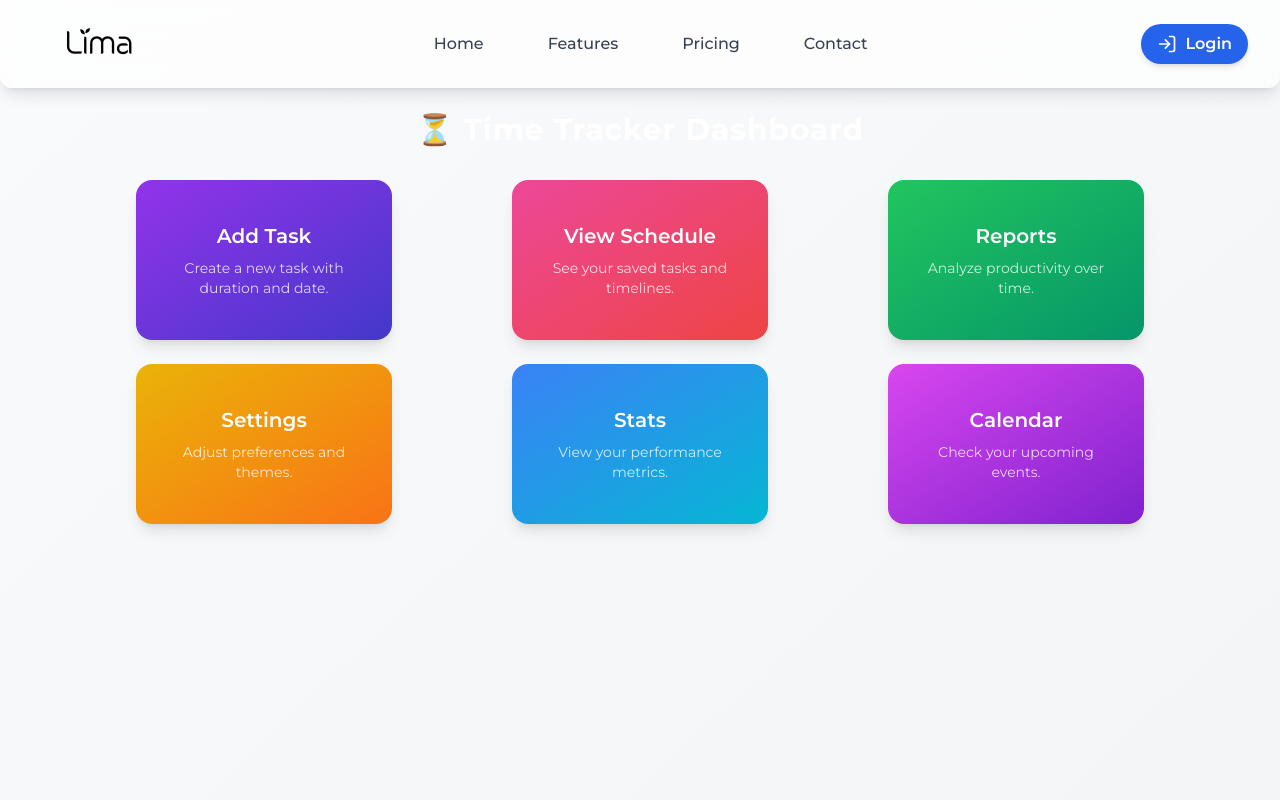
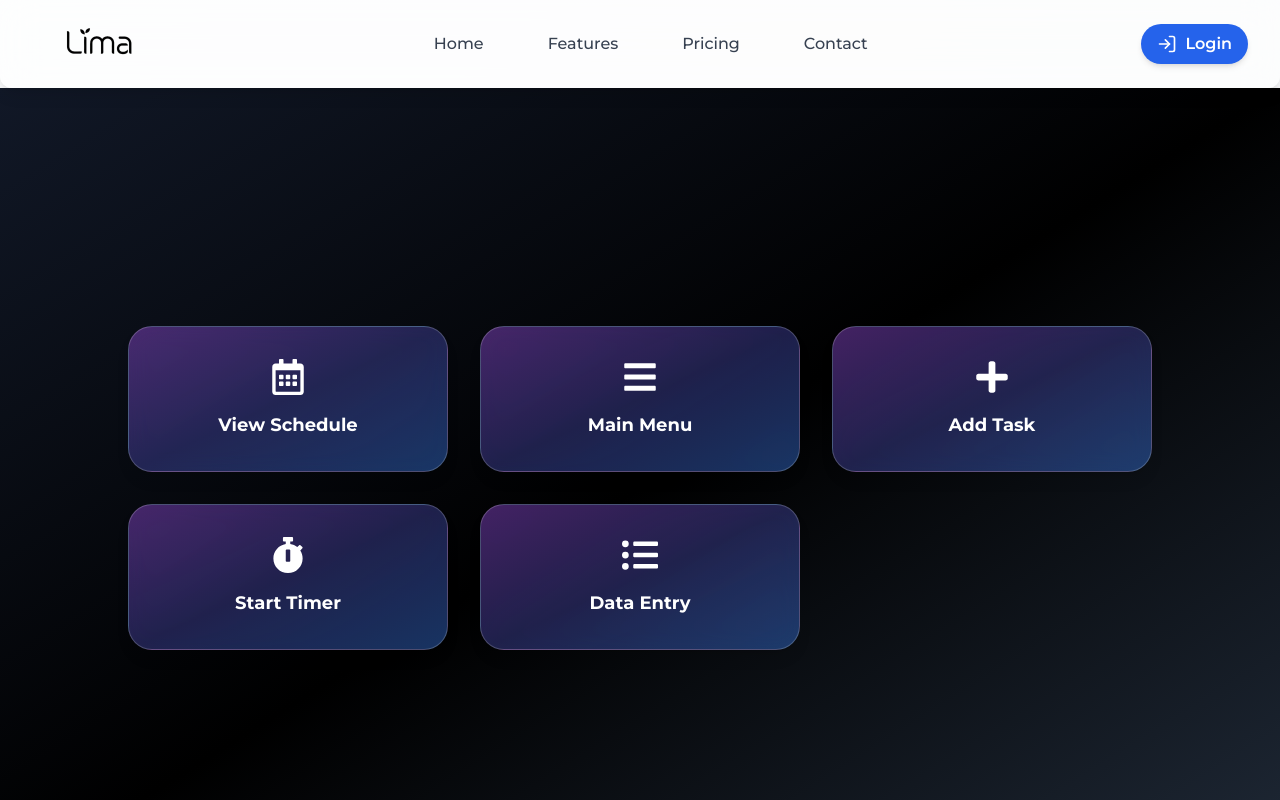
Before and after one commit to Shashwath-K/LimaProject, a React (Vite) app: page /time-tracker in a window 1280 px wide. Shown: the top 800 px of the page. Built offline with nearby package versions, Linux system fonts and the light colour scheme.

Commit message:
Tracker UI changes

```diff
--- a/src/components/pages/TimeTracker.jsx
+++ b/src/components/pages/TimeTracker.jsx
@@ -1,155 +1,70 @@
-// src/TimeTracker.jsx
 import React, { useState, useEffect } from "react";
-import { motion } from "framer-motion";
 import axios from "axios";
+import { FaRegCalendarAlt, FaStopwatch, FaListUl, FaPlus, FaBars } from "react-icons/fa";
+import CardDesign from "./TimeTracker/CardDesign";
+import ScheduleView from "./TimeTracker/ScheduleView";
 import MenuView from "./TimeTracker/MenuView";
 import AddTaskView from "./TimeTracker/AddTaskView";
-import ScheduleView from "./TimeTracker/ScheduleView";
-
-const cardVariants = {
-    hidden: { opacity: 0, y: 30 },
-    visible: { opacity: 1, y: 0, transition: { duration: 0.4, ease: "easeOut" } },
-    hover: { scale: 1.05, boxShadow: "0px 10px 25px rgba(0,0,0,0.2)" }
-};
 
 const TimeTracker = () => {
     const [view, setView] = useState("menu");
-    const [task, setTask] = useState("");
-    const [duration, setDuration] = useState("");
-    const [date, setDate] = useState("");
     const [entries, setEntries] = useState([]);
     const [loading, setLoading] = useState(false);
 
-    const handleAddTask = async () => {
-        if (!task || !duration) return;
-        const timestamp = date ? new Date(date).toISOString() : new Date().toISOString();
-        try {
-            await axios.post("http://localhost:3001/save", { task, duration, timestamp });
-            setEntries([...entries, { task, duration, timestamp }]);
-            setTask("");
-            setDuration("");
-            setDate("");
-            setView("menu");
-        } catch (err) {
-            console.error("Error saving task:", err);
-        }
-    };
-
-    const loadSchedule = async () => {
-        setLoading(true);
-        try {
-            const res = await axios.get("http://localhost:3001/data");
-            setEntries(res.data);
-        } catch (err) {
-            console.error("Error fetching schedule:", err);
-        } finally {
-            setLoading(false);
-        }
-    };
-
     useEffect(() => {
         if (view === "schedule") {
-            loadSchedule();
+            fetchData();
         }
     }, [view]);
 
+    const fetchData = async () => {
+        setLoading(true);
+        try {
+            const response = await axios.get("http://localhost:3001/data");
+            setEntries(response.data);
+        } catch (error) {
+            console.error("Error fetching schedule:", error);
+        }
+        setLoading(false);
+    };
+
     return (
-        <div className="p-6 max-w-6xl mx-auto text-white">
-            <h1 className="text-3xl font-bold text-center mb-8 tracking-wide">
-                ⏳ Time Tracker Dashboard
-            </h1>
-
+        <div className="min-h-screen flex flex-col items-center justify-center bg-gradient-to-br from-gray-900 via-black to-gray-800 p-6">
             {view === "menu" && (
-                <motion.div
-                    initial="hidden"
-                    animate="visible"
-                    className="grid grid-cols-1 sm:grid-cols-2 lg:grid-cols-3 gap-6 justify-items-center"
-                >
-                    {/* Original 4 cards */}
-                    <motion.div
-                        variants={cardVariants}
-                        whileHover="hover"
-                        className="bg-gradient-to-br from-purple-600 to-indigo-700 p-6 rounded-2xl shadow-lg w-64 h-40 flex flex-col items-center justify-center cursor-pointer transition-all"
-                        onClick={() => setView("add")}
-                    >
-                        <h2 className="text-xl font-semibold mb-2">Add Task</h2>
-                        <p className="text-sm opacity-80 text-center">Create a new task with duration and date.</p>
-                    </motion.div>
-
-                    <motion.div
-                        variants={cardVariants}
-                        whileHover="hover"
-                        className="bg-gradient-to-br from-pink-500 to-red-500 p-6 rounded-2xl shadow-lg w-64 h-40 flex flex-col items-center justify-center cursor-pointer transition-all"
+                <div className="grid grid-cols-1 sm:grid-cols-3 gap-8 w-full max-w-5xl">
+                    <CardDesign
+                        title="View Schedule"
+                        icon={FaRegCalendarAlt}
                         onClick={() => setView("schedule")}
-                    >
-                        <h2 className="text-xl font-semibold mb-2">View Schedule</h2>
-                        <p className="text-sm opacity-80 text-center">See your saved tasks and timelines.</p>
-                    </motion.div>
-
-                    <motion.div
-                        variants={cardVariants}
-                        whileHover="hover"
-                        className="bg-gradient-to-br from-green-500 to-emerald-600 p-6 rounded-2xl shadow-lg w-64 h-40 flex flex-col items-center justify-center cursor-pointer transition-all"
-                        onClick={() => alert("Reports Coming Soon!")}
-                    >
-                        <h2 className="text-xl font-semibold mb-2">Reports</h2>
-                        <p className="text-sm opacity-80 text-center">Analyze productivity over time.</p>
-                    </motion.div>
-
-                    <motion.div
-                        variants={cardVariants}
-                        whileHover="hover"
-                        className="bg-gradient-to-br from-yellow-500 to-orange-500 p-6 rounded-2xl shadow-lg w-64 h-40 flex flex-col items-center justify-center cursor-pointer transition-all"
-                        onClick={() => alert("Settings Coming Soon!")}
-                    >
-                        <h2 className="text-xl font-semibold mb-2">Settings</h2>
-                        <p className="text-sm opacity-80 text-center">Adjust preferences and themes.</p>
-                    </motion.div>
-
-                    {/* New Dummy Card 1 */}
-                    <motion.div
-                        variants={cardVariants}
-                        whileHover="hover"
-                        className="bg-gradient-to-br from-blue-500 to-cyan-500 p-6 rounded-2xl shadow-lg w-64 h-40 flex flex-col items-center justify-center cursor-pointer transition-all"
-                        onClick={() => alert("Stats Coming Soon!")}
-                    >
-                        <h2 className="text-xl font-semibold mb-2">Stats</h2>
-                        <p className="text-sm opacity-80 text-center">View your performance metrics.</p>
-                    </motion.div>
-
-                    {/* New Dummy Card 2 */}
-                    <motion.div
-                        variants={cardVariants}
-                        whileHover="hover"
-                        className="bg-gradient-to-br from-fuchsia-500 to-purple-700 p-6 rounded-2xl shadow-lg w-64 h-40 flex flex-col items-center justify-center cursor-pointer transition-all"
-                        onClick={() => alert("Calendar Coming Soon!")}
-                    >
-                        <h2 className="text-xl font-semibold mb-2">Calendar</h2>
-                        <p className="text-sm opacity-80 text-center">Check your upcoming events.</p>
-                    </motion.div>
-                </motion.div>
-            )}
-
-            {view === "add" && (
-                <motion.div initial={{ opacity: 0, y: 30 }} animate={{ opacity: 1, y: 0 }}>
-                    <AddTaskView
-                        task={task}
-                        setTask={setTask}
-                        duration={duration}
-                        setDuration={setDuration}
-                        date={date}
-                        setDate={setDate}
-                        handleAddTask={handleAddTask}
-                        setView={setView}
                     />
-                </motion.div>
+                    <CardDesign
+                        title="Main Menu"
+                        icon={FaBars}
+                        onClick={() => setView("mainMenu")}
+                    />
+                    <CardDesign
+                        title="Add Task"
+                        icon={FaPlus}
+                        onClick={() => setView("addTask")}
+                    />
+                    <CardDesign
+                        title="Start Timer"
+                        icon={FaStopwatch}
+                        onClick={() => alert("Timer logic not implemented")}
+                    />
+                    <CardDesign
+                        title="Data Entry"
+                        icon={FaListUl}
+                        onClick={() => alert("Data Entry logic not implemented")}
+                    />
+                </div>
             )}
 
             {view === "schedule" && (
-                <motion.div initial={{ opacity: 0, y: 30 }} animate={{ opacity: 1, y: 0 }}>
-                    <ScheduleView entries={entries} loading={loading} setView={setView} />
-                </motion.div>
+                <ScheduleView entries={entries} loading={loading} setView={setView} />
             )}
+            {view === "mainMenu" && <MenuView setView={setView} />}
+            {view === "addTask" && <AddTaskView setView={setView} />}
         </div>
     );
 };
```
